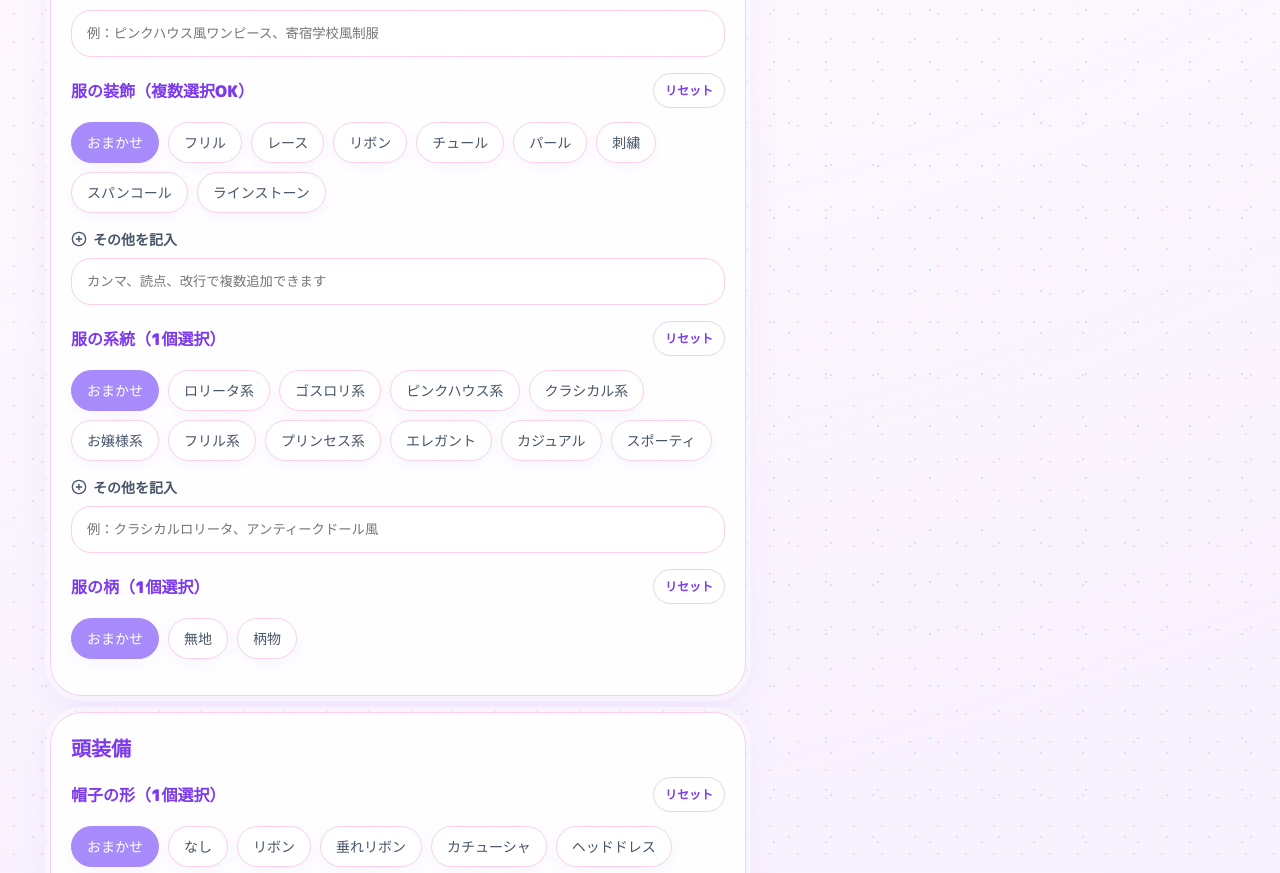
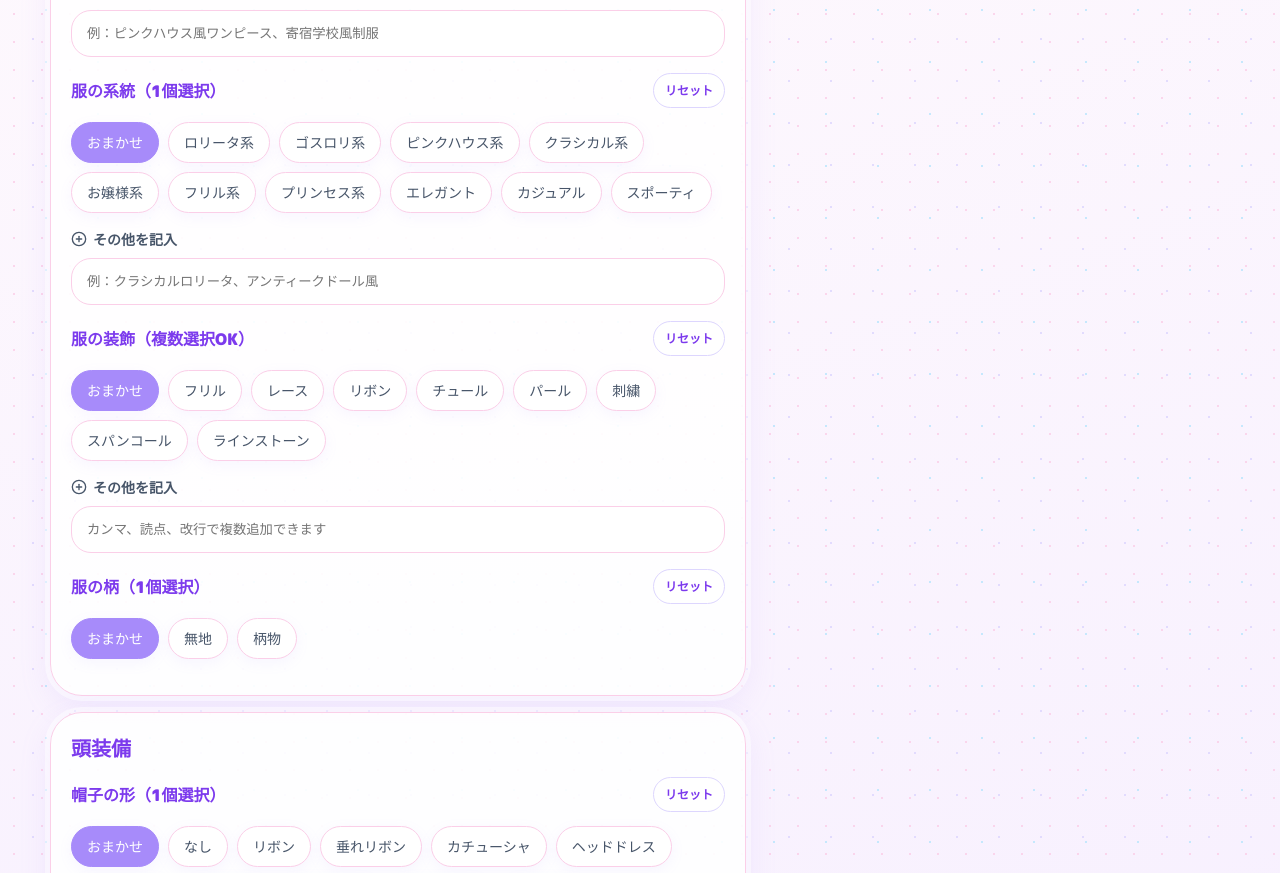
Before and after one commit to momomimikawaii-rgb/yuyupm, a React (Vite) app: page / in a window 1280 px wide. Shown: the part 2520-3393 px from the top of the page. Built offline with nearby package versions, Linux system fonts and the light colour scheme.

Commit message:
Add files via upload

```diff
--- a/src/App.jsx
+++ b/src/App.jsx
@@ -292,8 +292,8 @@ const clothingCategories = [
   { id: "clothingShape", title: "服の形", single: true, defaultValue: "おまかせ", options: ["おまかせ", "なし", "ワンピース", "ドレス", "エプロンワンピース", "ケープ", "制服", "着ぐるみ", "マント", "コート"], customPlaceholder: "例：ピンクハウス風ワンピース、寄宿学校風制服" },
   { id: "uniformStyle", title: "制服の詳細", single: true, defaultValue: "おまかせ", dependsOn: { id: "clothingShape", value: "制服" }, options: ["おまかせ", "イギリス寄宿学校風制服", "白シャツと黒リボンの学院制服", "チェック柄の学院制服", "冬の学院マント", "赤薔薇が似合うクラシカル男子制服", "自由記入"], customPlaceholder: "例：黒を基調とした学院制服、白シャツと黒リボン" },
   { id: "kigurumiAnimal", title: "着ぐるみの動物名", single: true, defaultValue: "おまかせ", dependsOn: { id: "clothingShape", value: "着ぐるみ" }, options: ["おまかせ", "リス", "モモンガ", "ひよこ", "うさぎ", "くま", "猫", "自由記入"], customPlaceholder: "例：白うさぎ、エゾモモンガ、ころんとしたリス" },
+  { id: "clothingStyle", title: "服の系統", single: true, defaultValue: "おまかせ", options: ["おまかせ", "ロリータ系", "ゴスロリ系", "ピンクハウス系", "クラシカル系", "お嬢様系", "フリル系", "プリンセス系", "エレガント", "カジュアル", "スポーティ"], customPlaceholder: "例：クラシカルロリータ、アンティークドール風" },
   { id: "clothingDecor", title: "服の装飾", multi: true, defaultValue: "おまかせ", options: ["おまかせ", "フリル", "レース", "リボン", "チュール", "パール", "刺繍", "スパンコール", "ラインストーン"] },
-  { id: "clothingStyle", title: "服の系統", single: true, defaultValue: "おまかせ", options: ["おまかせ", "ロリータ系", "ゴスロリ系", "ピンクハウス系", "クラシカル系", "お嬢様系", "フリル系", "プリンセス系", "エレガント", "カジュアル", "スポーティ"], customPlaceholder: "例：クラシカルロリータ、アンティークドール風" },
   { id: "patternType", title: "服の柄", single: true, defaultValue: "おまかせ", options: ["おまかせ", "無地", "柄物"], hideCustom: true },
   { id: "fruitPattern", title: "果物柄", multi: true, defaultValue: "おまかせ", dependsOn: { id: "patternType", value: "柄物" }, options: ["おまかせ", "苺", "さくらんぼ", "苺と白い花"], customPlaceholder: "例：桃、ブルーベリー、野いちご" },
   { id: "flowerPattern", title: "花柄", multi: true, defaultValue: "おまかせ", dependsOn: { id: "patternType", value: "柄物" }, options: ["おまかせ", "小花柄", "薔薇", "デイジー", "デフォルメデイジー"], customPlaceholder: "例：すずらん、ミモザ、チューリップ柄" },
```
